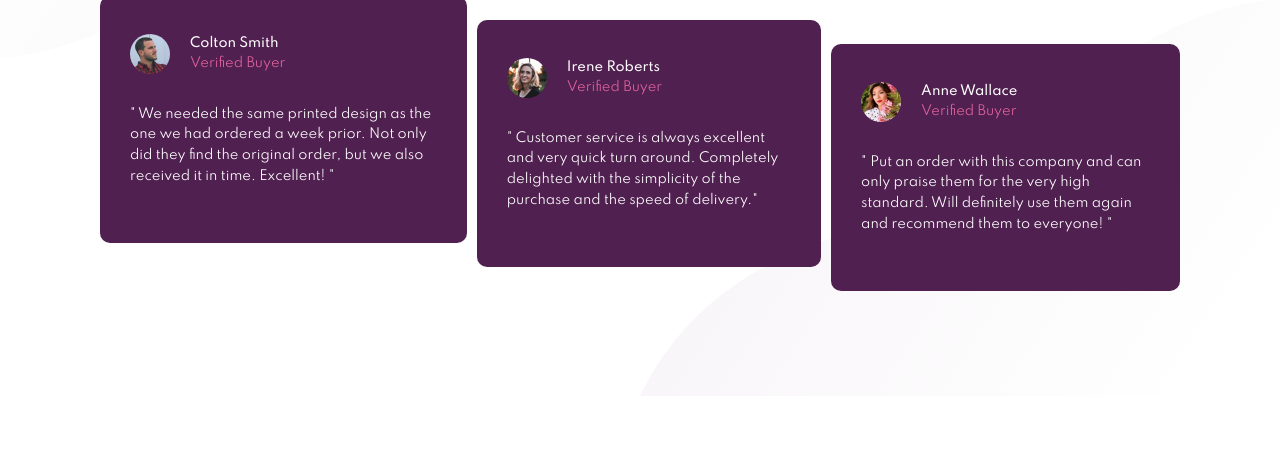
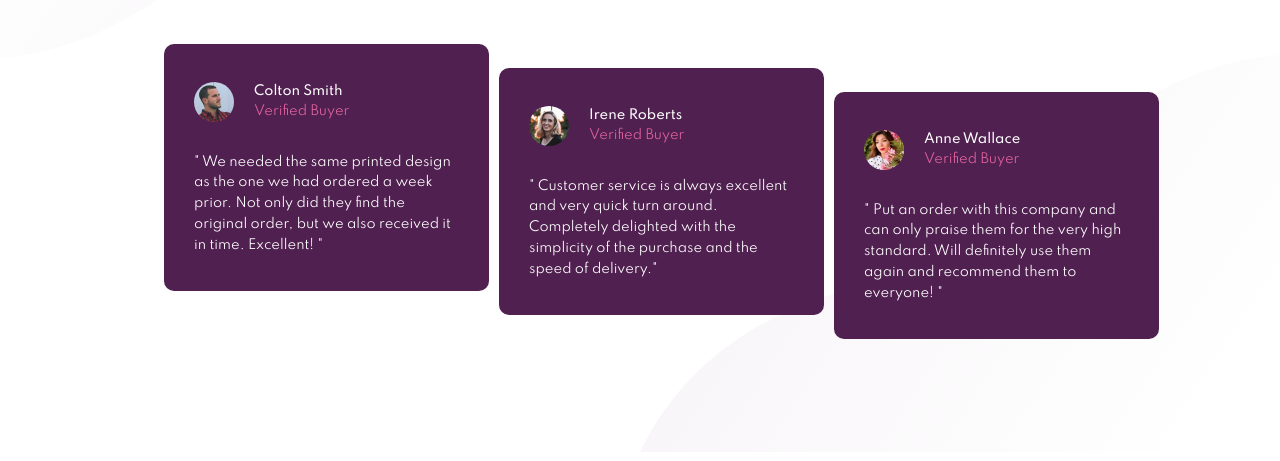
Before and after one commit to leogarcialp/social-proof-section-master, a plain HTML site: page index.html in a window 1280 px wide. Shown: the part 339-800 px from the top of the page. Drawn offline with Linux system fonts and the light colour scheme.

Commit message:
proof margin changed

```diff
--- a/style.css
+++ b/style.css
@@ -179,9 +179,9 @@ body {
    }
 
    .proof {
-      /* margin: 12.8rem 16.4rem 9.8rem 16.4rem; */
-      margin-left: 10rem;
-      margin-right: 10rem;
+      margin: 12.8rem 16.4rem 9.8rem 16.4rem;
+      /* margin-left: 10rem; */
+      /* margin-right: 10rem; */
    }
 
    .proof--desktop-part1 {
```
